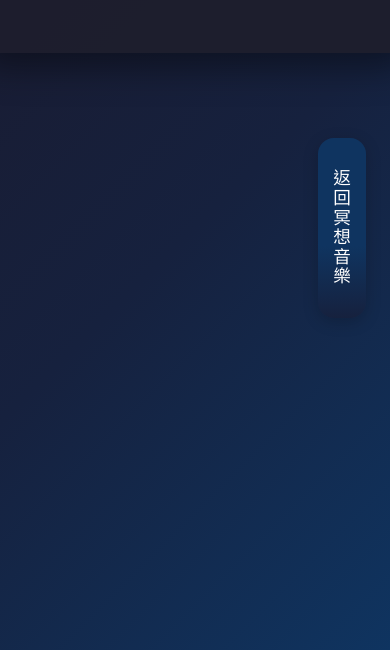
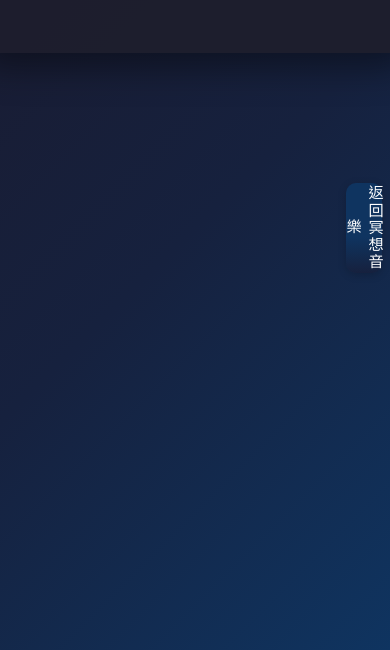
Before and after one commit to eric761231/odysseyWeb, a website: page html/articles.html in a window 390 px wide. Shown: the part 194-844 px from the top of the page. Drawn offline with Linux system fonts and the light colour scheme.

Commit message:
修正響應式按鈕語法錯誤，優化手機顯示

```diff
--- a/html/articles.html
+++ b/html/articles.html
@@ -37,7 +37,7 @@
        .back-btn {
             position: fixed;
             top: 50%;
-            right: 24px; /* 調整右側距離 */
+            right: 24px;
             transform: translateY(-50%);
             width: 48px;
             height: 180px;
@@ -59,6 +59,18 @@
             text-align: center;
             letter-spacing: 2px;
         }
+        @media (max-width: 600px) {
+            .back-btn {
+                width: 36px;
+                height: 90px;
+                font-size: 0.95em;
+                border-radius: 10px;
+                right: 8px;
+                padding: 0;
+                box-shadow: 0 2px 8px rgba(0,0,0,0.18);
+            }
+        }
+
         .back-btn:hover {
             background: linear-gradient(180deg, #16213e 60%, #0f3460 100%);
             box-shadow: 0 8px 24px rgba(0,0,0,0.28);
```
Also changed, not shown: html/calendar.html (+12 -0 lines).
